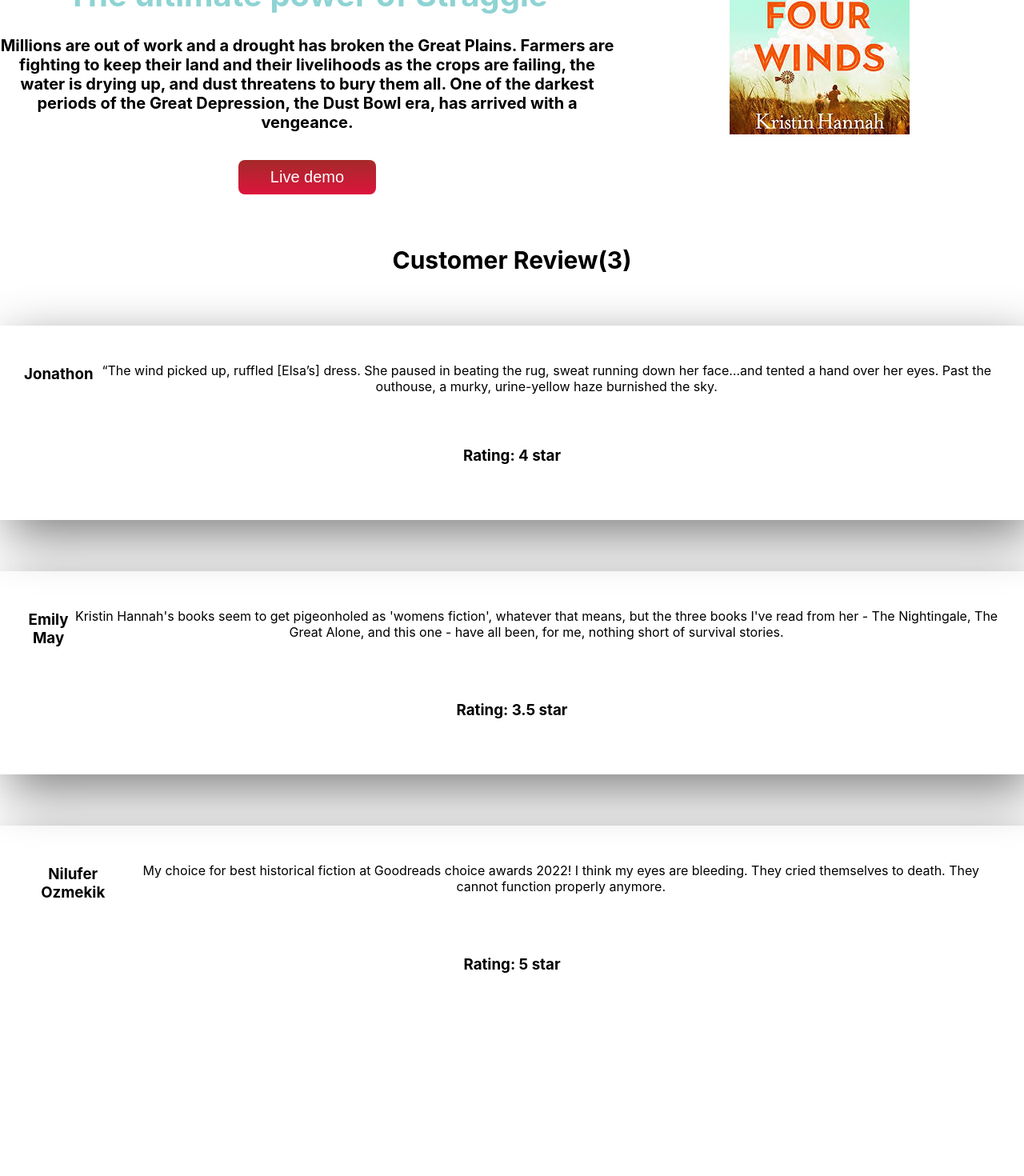
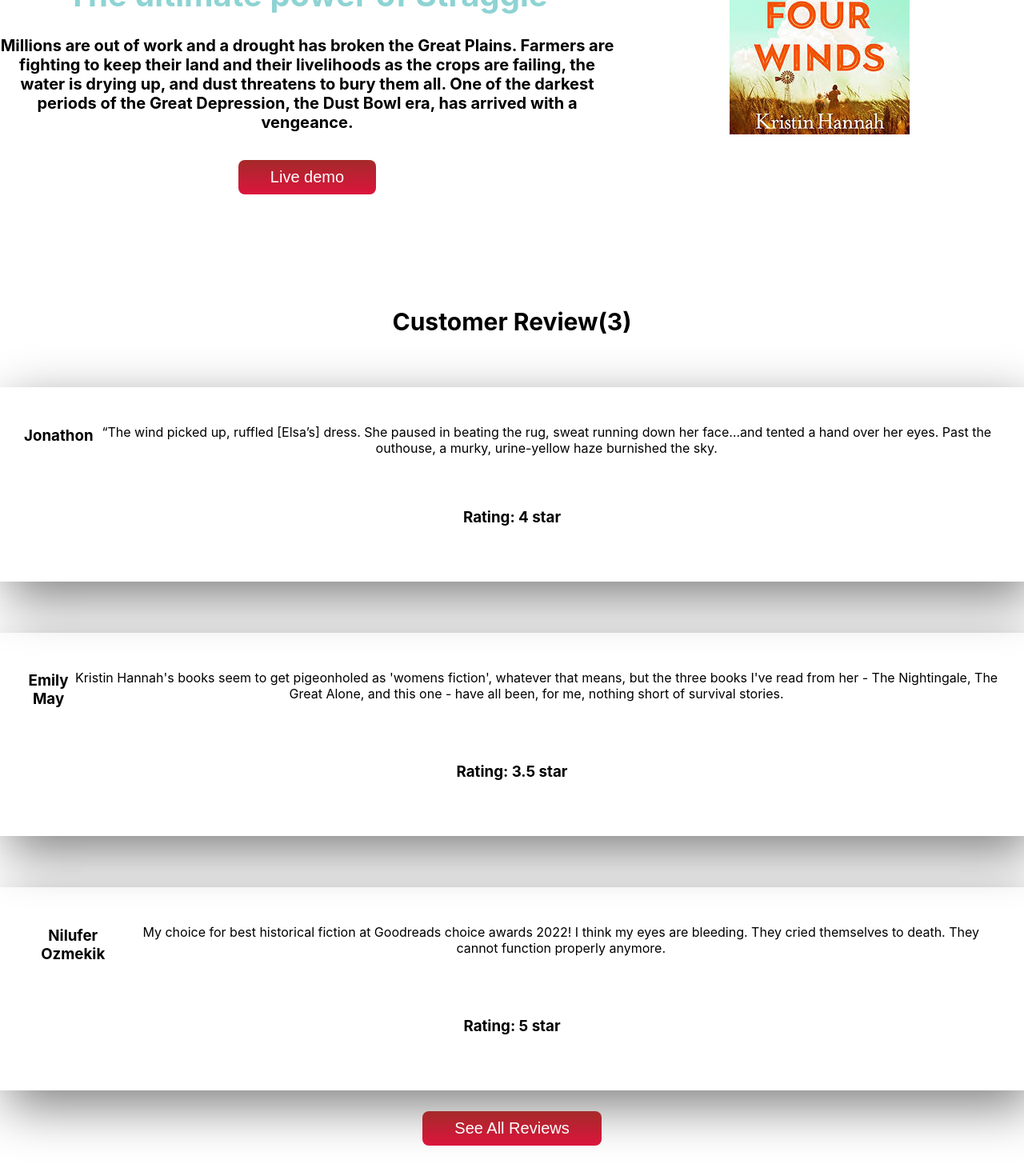
Before and after one commit to mriduldas07/procduct-analysis-react, a React (Create React App) app: page / in a window 1280 px wide. Shown: the part 280-1750 px from the top of the page at 80% size. Before the commit the page ends 1566 px from the top, so only its background shows below. Built offline with nearby package versions, Linux system fonts and the light colour scheme.

Commit message:
see all btn

```diff
--- a/src/components/Home/Home.css
+++ b/src/components/Home/Home.css
@@ -1,9 +1,10 @@
 .home-container{
     margin-top: 8%;
+    margin-bottom: 8%;
     display: grid;
     grid-template-columns: 3fr 2fr;
 }
-.home-container button{
+button{
     border: none;
     font-size: 20px;
     font-weight: 500;
@@ -12,8 +13,9 @@
     margin-top: 2%;
     color: white;
     background-image: linear-gradient(brown, crimson);
+    margin-bottom: 5%;
 }
-.home-container button:hover{
+button:hover{
     cursor: pointer;
 }
 .home-text{
--- a/src/components/Home/Home.js
+++ b/src/components/Home/Home.js
@@ -2,9 +2,11 @@ import React, { useEffect, useState } from 'react';
 import './Home.css'
 import img from '../../image.png'
 import ReviewSet from '../ReviewSet/ReviewSet';
+import { useNavigate } from 'react-router-dom';
 
 const Home = () => {
     const [reviews, setReviews] = useState([]);
+    const navigate = useNavigate();
 
     useEffect( () =>{
         fetch('fakedata.json')
@@ -34,6 +36,7 @@ const Home = () => {
                     ></ReviewSet>)
                 }
             </div>
+            <button onClick={() => navigate(`/reviews`)}>See All Reviews</button>
         </div>
     );
 };
```
